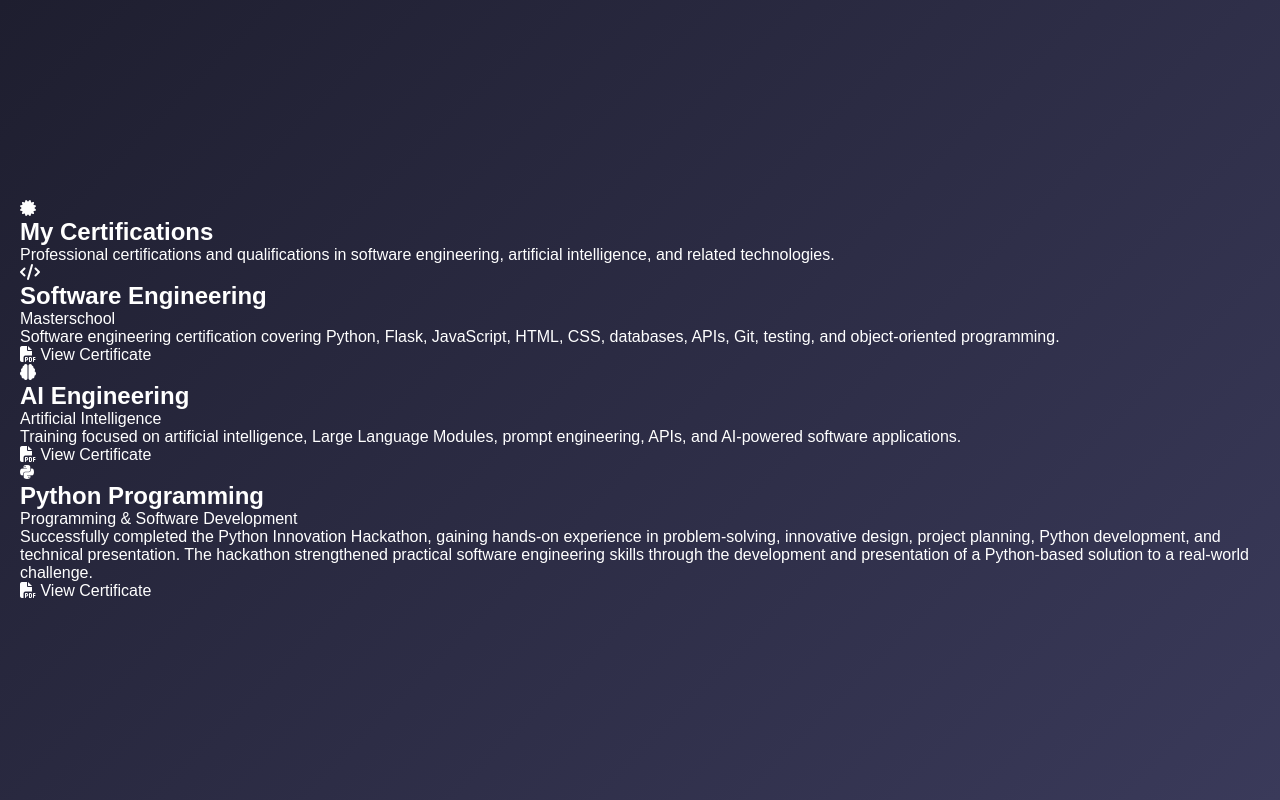
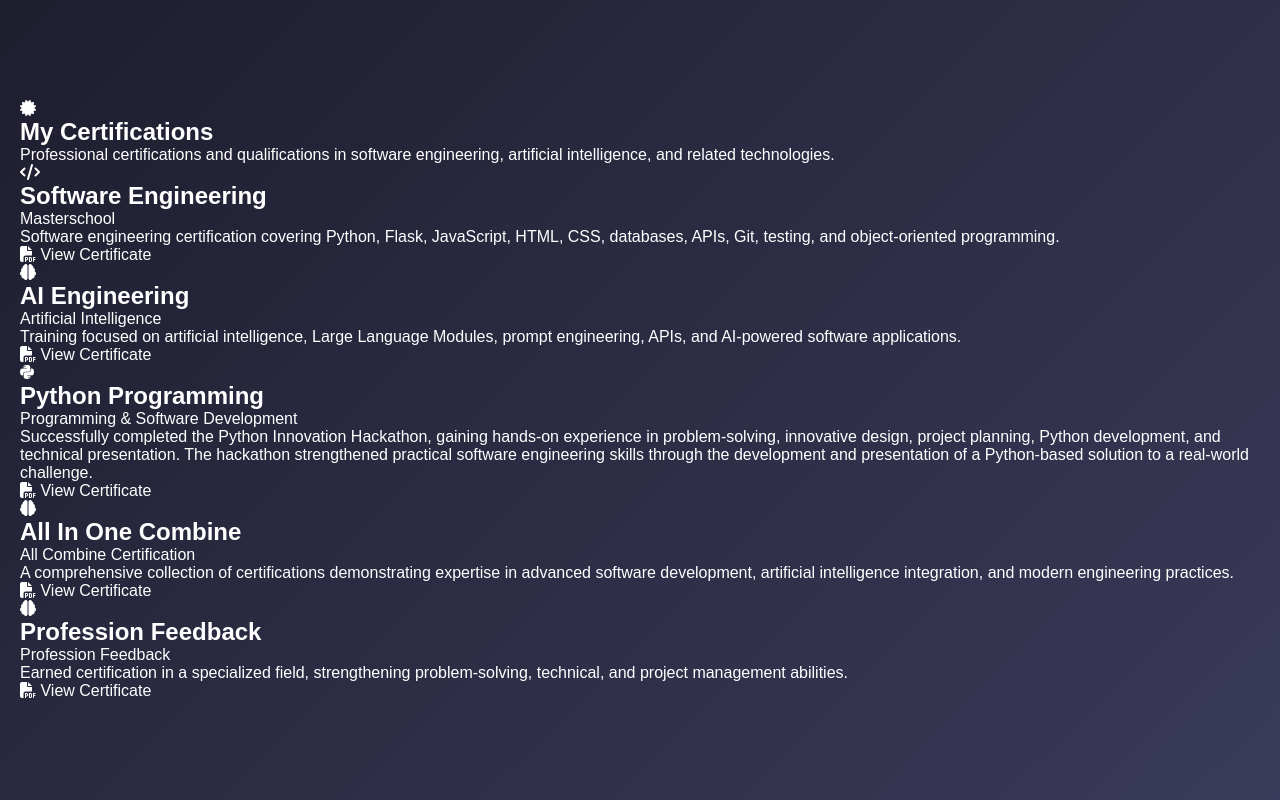
Before and after one commit to bolokaiemi/my-mobile-portfolio, a Flask app: page /certificate in a window 1280 px wide. Run offline with Flask 3, Linux system fonts and the light colour scheme.

Commit message:
update crtificate.html

```diff
--- a/templates/certificate.html
+++ b/templates/certificate.html
@@ -59,13 +59,14 @@
 
             </a>
 
+
             <!-- AI ENGINEERING CERTIFICATE -->
 
             <a href="{{ url_for('static', filename='certificates/ai-engineering.pdf') }}"
                target="_blank"
                rel="noopener noreferrer"
                class="certification-card"
-                data-pdf="{{ url_for('static', filename='certificates/zeugnise.pdf') }}">
+               data-pdf="{{ url_for('static', filename='certificates/ai-engineering.pdf') }}">
 
                 <div class="certification-card-icon">
                     <i class="fa-solid fa-brain"></i>
@@ -94,6 +95,7 @@
 
             </a>
 
+
             <!-- PYTHON CERTIFICATE -->
 
             <a href="{{ url_for('static', filename='certificates/hackathon.pdf') }}"
@@ -115,7 +117,85 @@
                     </p>
 
                     <p class="certificate-description">
-                       Successfully completed the Python Innovation Hackathon, gaining hands-on experience in problem-solving, innovative design, project planning, Python development, and technical presentation. The hackathon strengthened practical software engineering skills through the development and presentation of a Python-based solution to a real-world challenge.
+                        Successfully completed the Python Innovation Hackathon,
+                        gaining hands-on experience in problem-solving,
+                        innovative design, project planning, Python development,
+                        and technical presentation. The hackathon strengthened
+                        practical software engineering skills through the
+                        development and presentation of a Python-based solution
+                        to a real-world challenge.
+                    </p>
+
+                    <span class="certificate-button">
+                        <i class="fa-solid fa-file-pdf"></i>
+                        View Certificate
+                    </span>
+
+                </div>
+
+            </a>
+
+
+            <!-- COMBINED CERTIFICATION -->
+
+            <a href="{{ url_for('static', filename='certificates/complete-merged-certificate.pdf') }}"
+               target="_blank"
+               rel="noopener noreferrer"
+               class="certification-card"
+               data-pdf="{{ url_for('static', filename='certificates/complete-merged-certificate.pdf') }}">
+
+                <div class="certification-card-icon">
+                    <i class="fa-solid fa-brain"></i>
+                </div>
+
+                <div class="certification-card-content">
+
+                    <h2>All In One Combine</h2>
+
+                    <p class="certificate-provider">
+                        All Combine Certification
+                    </p>
+
+                    <p class="certificate-description">
+                        A comprehensive collection of certifications demonstrating
+                        expertise in advanced software development, artificial
+                        intelligence integration, and modern engineering practices.
+                    </p>
+
+                    <span class="certificate-button">
+                        <i class="fa-solid fa-file-pdf"></i>
+                        View Certificate
+                    </span>
+
+                </div>
+
+            </a>
+
+
+            <!-- PROFESSIONAL FEEDBACK -->
+
+            <a href="{{ url_for('static', filename='certificates/zeugnise.pdf') }}"
+               target="_blank"
+               rel="noopener noreferrer"
+               class="certification-card"
+               data-pdf="{{ url_for('static', filename='certificates/zeugnise.pdf') }}">
+
+                <div class="certification-card-icon">
+                    <i class="fa-solid fa-brain"></i>
+                </div>
+
+                <div class="certification-card-content">
+
+                    <h2>Profession Feedback</h2>
+
+                    <p class="certificate-provider">
+                        Profession Feedback
+                    </p>
+
+                    <p class="certificate-description">
+                        Earned certification in a specialized field,
+                        strengthening problem-solving, technical, and
+                        project management abilities.
                     </p>
 
                     <span class="certificate-button">
@@ -131,22 +211,43 @@
 
     </div>
 
+
     <!-- Modal for PDF preview -->
+
     <div id="certModal" class="cert-modal hidden">
+
         <div class="cert-modal-content">
-            <button id="closeCertModal" class="cert-modal-close">&times;</button>
-            <iframe id="certModalIframe" src="" frameborder="0" class="cert-modal-iframe"></iframe>
+
+            <button id="closeCertModal" class="cert-modal-close">
+                &times;
+            </button>
+
+            <iframe
+                id="certModalIframe"
+                src=""
+                frameborder="0"
+                class="cert-modal-iframe">
+            </iframe>
+
         </div>
+
     </div>
 
 </section>
 
 {% endblock %}
 
+
 {% block extra_css %}
-<link rel="stylesheet" href="{{ url_for('static', filename='css/certificate.css') }}">
+
+<link rel="stylesheet"
+      href="{{ url_for('static', filename='css/certificate.css') }}">
+
 {% endblock %}
 
+
 {% block extra_js %}
+
 <script src="{{ url_for('static', filename='js/certificate.js') }}"></script>
+
 {% endblock %}
```
Also changed, not shown: static/images/favicon.ico (added), 2 other files. Lines whose indentation alone changed are shown as unchanged.
